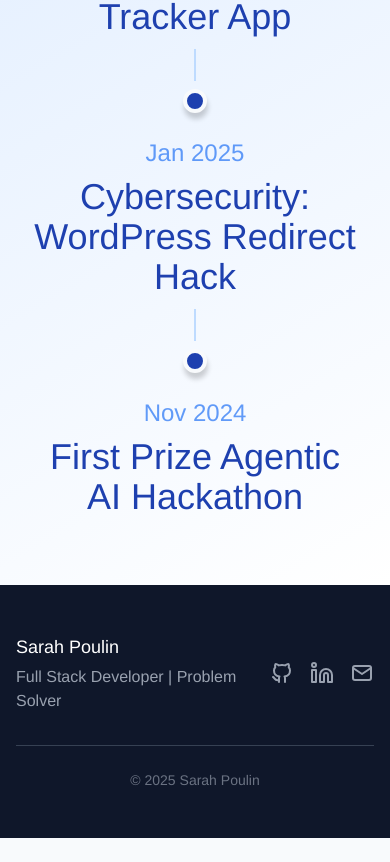
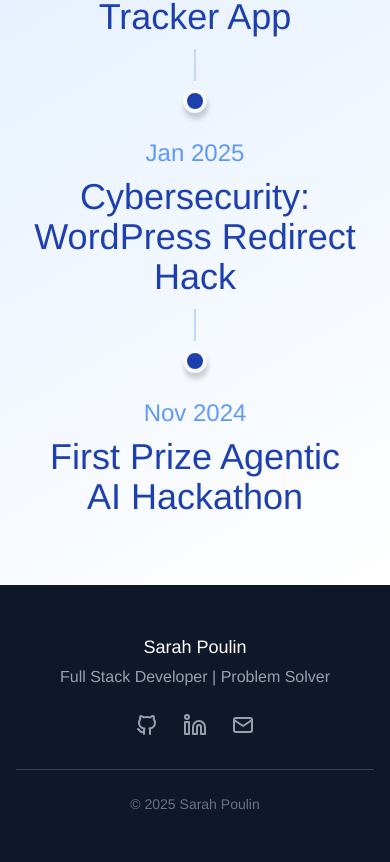
Before and after one commit to threehappypenguins/portfolio, a Next.js app: page / in a window 390 px wide. Shown: the part 1464-2326 px from the top of the page. Before the commit the page ends 2302 px from the top, so only its background shows below. Built offline with nearby package versions, Linux system fonts and the light colour scheme.

Commit message:
Optimized footer styling for mobile

```diff
--- a/app/components/footer.tsx
+++ b/app/components/footer.tsx
@@ -1,21 +1,23 @@
 import { IconBrandGithub, IconMail } from "@tabler/icons-react";
 import { IconBrandLinkedin } from "./icons";
-
 export function Footer() {
   return (
     <footer>
       <div className="max-w-7xl mx-auto px-4 sm:px-6 lg:px-8 py-12">
-        <div className="flex justify-between items-center mb-8">
-          <div>
+        <div className="flex flex-col lg:flex-row lg:justify-between lg:items-center mb-8 text-center lg:text-left">
+          <div className="mb-6 lg:mb-0">
             <p className="text-lg text-white mb-1">Sarah Poulin</p>
-            <p className="text-gray-400">Full Stack Developer | Problem Solver</p>
+            <p className="text-gray-400">
+              Full Stack Developer | Problem Solver
+            </p>
           </div>
-          <div className="flex gap-4 text-gray-400">
+          <div className="flex gap-6 text-gray-400 justify-center lg:justify-end">
             <a
               href="https://github.com/threehappypenguins"
               target="_blank"
               rel="noopener noreferrer"
               aria-label="Visit my Github profile"
+              className="hover:text-white transition-colors"
             >
               <IconBrandGithub size={24} />
             </a>
@@ -24,6 +26,7 @@ export function Footer() {
               target="_blank"
               rel="noopener noreferrer"
               aria-label="Visit my LinkedIn profile"
+              className="hover:text-white transition-colors"
             >
               <IconBrandLinkedin size={24} />
             </a>
```
